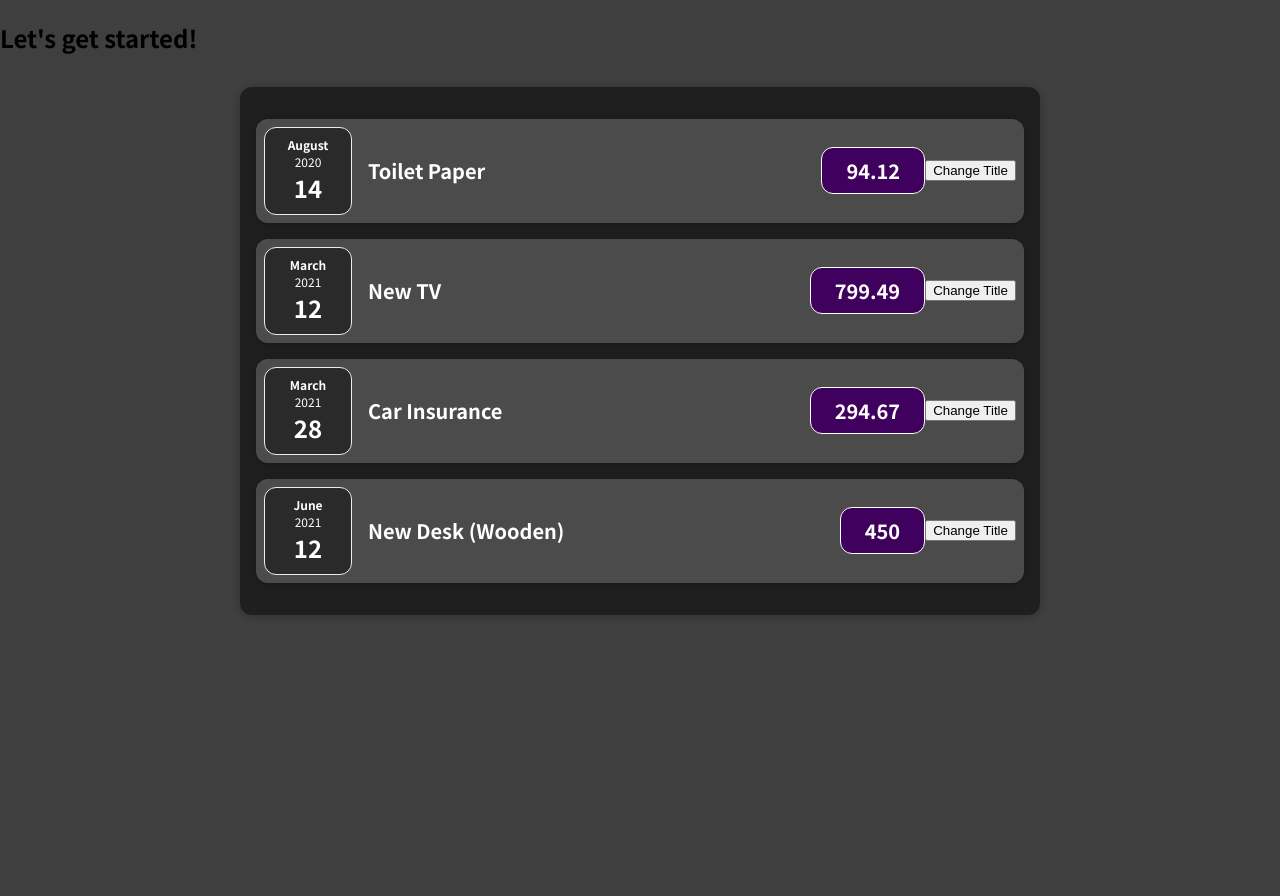
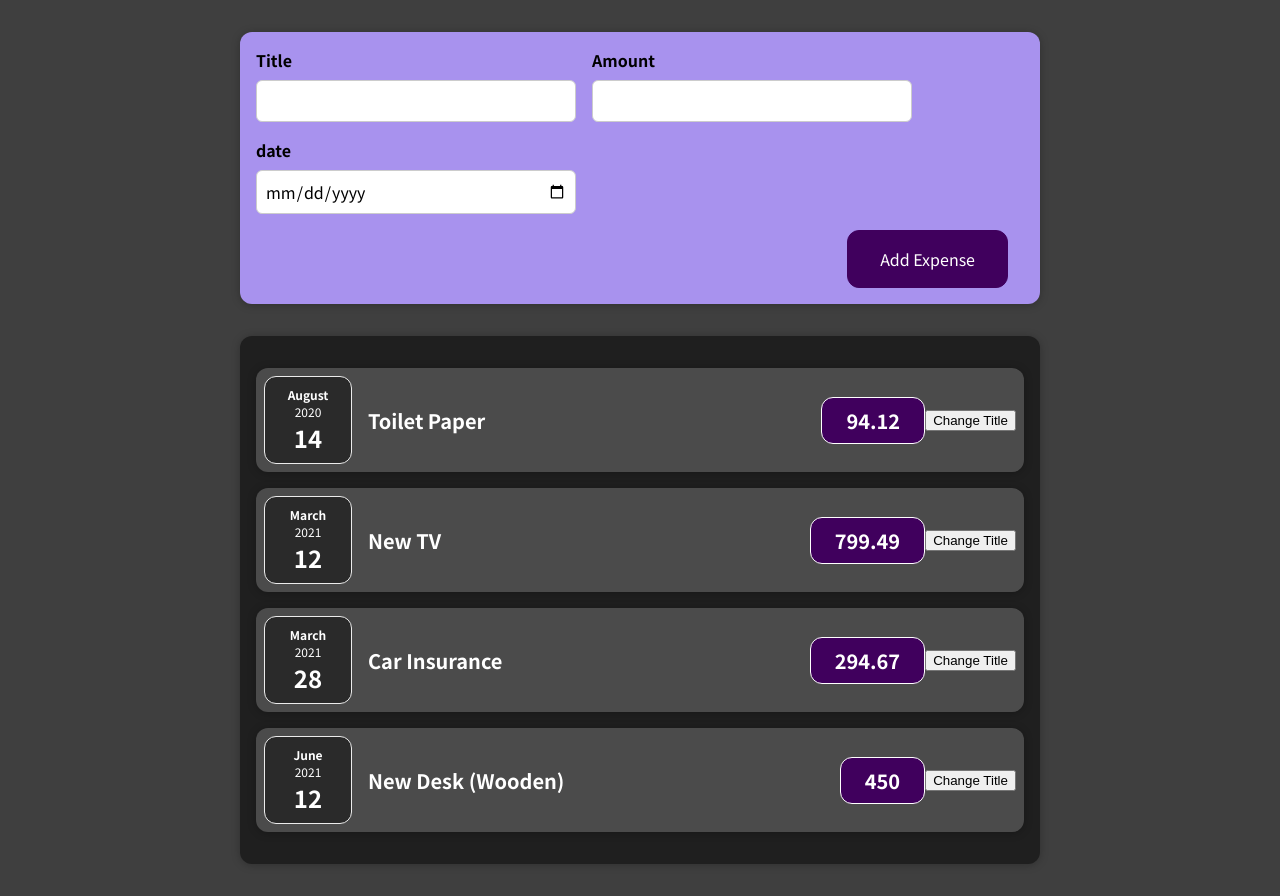
Before and after one commit to ejshin2ya/React-with-Redux-Next.js-Typescript, a React (Create React App) app in the folder React/3/react-complete-guide/: page / in a window 1280 px wide. Before the commit the page ends 800 px from the top, so only its background shows below. Built offline with nearby package versions, Linux system fonts and the light colour scheme.

Commit message:
양식 입력 추가하기

```diff
--- a/React/3/react-complete-guide/src/App.js
+++ b/React/3/react-complete-guide/src/App.js
@@ -1,5 +1,6 @@
 import React from "react";
 import Expenses from "./components/Expenses/Expenses";
+import NewExpense from "./components/NewExpense/NewExpense";
 
 const App = () => {
   const expenses = [
@@ -25,7 +26,7 @@
   ];
   return (
     <div>
-      <h2>Let's get started!</h2>
+      <NewExpense />
       <Expenses items={expenses} />
     </div>
   );
--- /dev/null
+++ b/React/3/react-complete-guide/src/components/NewExpense/ExpenseForm.css
@@ -0,0 +1,26 @@
+.new-expense__controls {
+  display: flex;
+  flex-wrap: wrap;
+  gap: 1rem;
+  margin-bottom: 1rem;
+  text-align: left;
+}
+
+.new-expense__control label {
+  font-weight: bold;
+  margin-bottom: 0.5rem;
+  display: block;
+}
+
+.new-expense__control input {
+  font: inherit;
+  padding: 0.5rem;
+  border-radius: 6px;
+  border: 1px solid #ccc;
+  width: 20rem;
+  max-width: 100%;
+}
+
+.new-expense__actions {
+  text-align: right;
+}
--- /dev/null
+++ b/React/3/react-complete-guide/src/components/NewExpense/ExpenseForm.js
@@ -0,0 +1,28 @@
+import React from "react";
+import "./ExpenseForm.css";
+
+const ExpenseForm = () => {
+  return (
+    <form>
+      <div className="new-expense__controls">
+        <div className="new-expense__control">
+          <label>Title</label>
+          <input type="text" />
+        </div>
+        <div className="new-expense__control">
+          <label>Amount</label>
+          <input type="number" min="0.01" step="0.01" />
+        </div>
+        <div className="new-expense__control">
+          <label>date</label>
+          <input type="date" min="2019-01-01" max="2022-12-31" />
+        </div>
+      </div>
+      <div className="new-expense__actions">
+        <button type="submit">Add Expense</button>
+      </div>
+    </form>
+  );
+};
+
+export default ExpenseForm;
--- /dev/null
+++ b/React/3/react-complete-guide/src/components/NewExpense/NewExpense.css
@@ -0,0 +1,38 @@
+.new-expense {
+  background-color: #a892ee;
+  padding: 1rem;
+  margin: 2rem auto;
+  width: 50rem;
+  max-width: 95%;
+  border-radius: 12px;
+  text-align: center;
+  box-shadow: 0 1px 8px rgba(0, 0, 0, 0.25);
+}
+
+.new-expense button {
+  font: inherit;
+  cursor: pointer;
+  padding: 1rem 2rem;
+  border: 1px solid #40005d;
+  background-color: #40005d;
+  color: white;
+  border-radius: 12px;
+  margin-right: 1rem;
+}
+
+.new-expense button:hover,
+.new-expense button:active {
+  background-color: #510674;
+  border-color: #510674;
+}
+
+.new-expense button.alternative {
+  color: #220131;
+  border-color: transparent;
+  background-color: transparent;
+}
+
+.new-expense button.alternative:hover,
+.new-expense button.alternative:active {
+  background-color: #ddb3f8;
+}
--- /dev/null
+++ b/React/3/react-complete-guide/src/components/NewExpense/NewExpense.js
@@ -0,0 +1,13 @@
+import React from "react";
+import "./NewExpense.css";
+import ExpenseForm from "./ExpenseForm";
+
+const NewExpense = () => {
+  return (
+    <div className="new-expense">
+      <ExpenseForm />
+    </div>
+  );
+};
+
+export default NewExpense;
```
